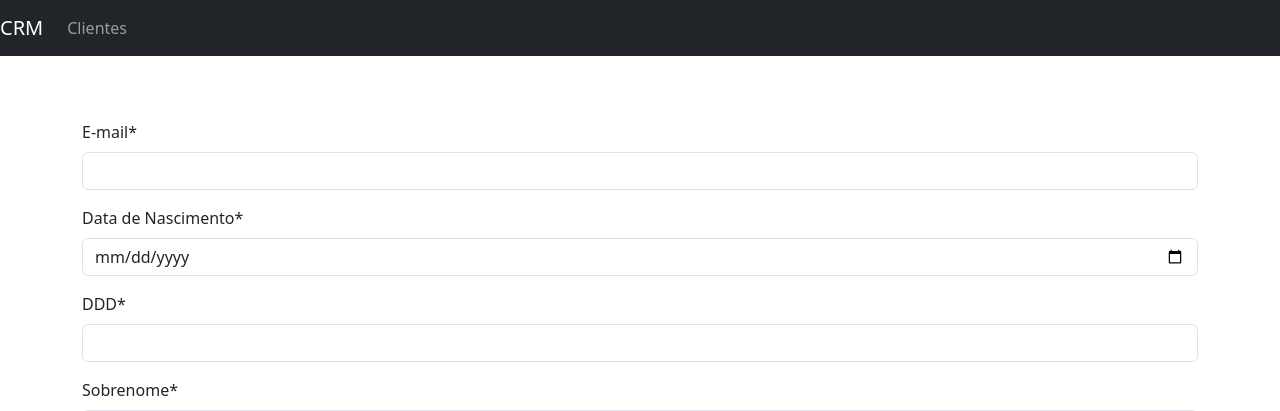
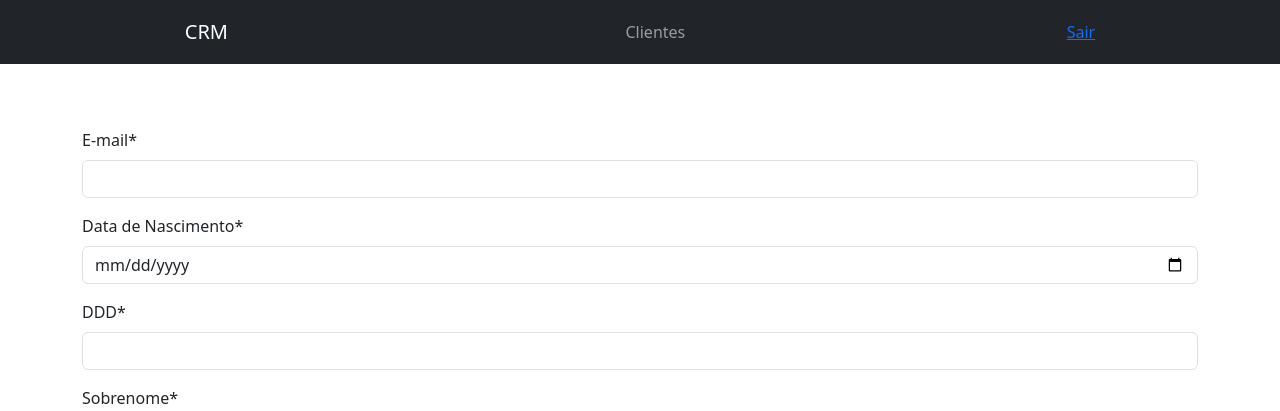
Before and after one commit to Iran-Ferreira/django_crm, a Django app: page /customer/ in a window 1280 px wide. Shown: the top 411 px of the page. Run offline with Django 5.2, Linux system fonts and the light colour scheme; some libraries are stand-ins or nearby versions.

Commit message:
feat: tag a logout

```diff
--- a/core/templates/model-header.html
+++ b/core/templates/model-header.html
@@ -1,8 +1,9 @@
-<nav class="navbar navbar-expand-sm bg-dark navbar-dark">
+<nav class="navbar navbar-expand-sm bg-dark navbar-dark d-flex justify-content-around">
     <a class="navbar-brand" href= {% url 'index' %}>CRM</a>
     <ul class="navbar-nav mr-auto">
-        <li class="nav-item">
-            <a class="nav-link" href={% url 'customer:customer-list' %}>Clientes</a>
+        <li class="nav-item ">
+            <a class="nav-link m-1" href={% url 'customer:customer-list' %}>Clientes</a>
         </li>
     </ul>
+    <a href="{% url "logout" %}">Sair</a>
 </nav>
```
